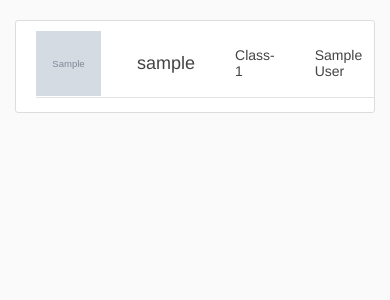
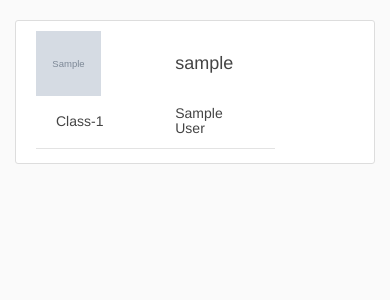
Before and after one commit to GopinathV-1/flask, a Flask app: page /people in a window 390 px wide. Shown: the part 74-374 px from the top of the page. Run offline with Flask 2, Linux system fonts and the light colour scheme; a user stored in the database is signed in; tables that the repository leaves empty hold one stand-in row (values such as "Sample post"); grey boxes marked "Sample" are stand-in pictures; some libraries are stand-ins or nearby versions.

Commit message:
Update main.css

```diff
--- a/studentproj/static/main.css
+++ b/studentproj/static/main.css
@@ -90,5 +90,9 @@
     .media-body-p{
       padding: 0 20px;
     }
-
   }
+  @media only screen and (max-width:700px){
+    .mediaquad{
+      grid-template-columns: 1fr 1fr;
+    }
+  }
```
